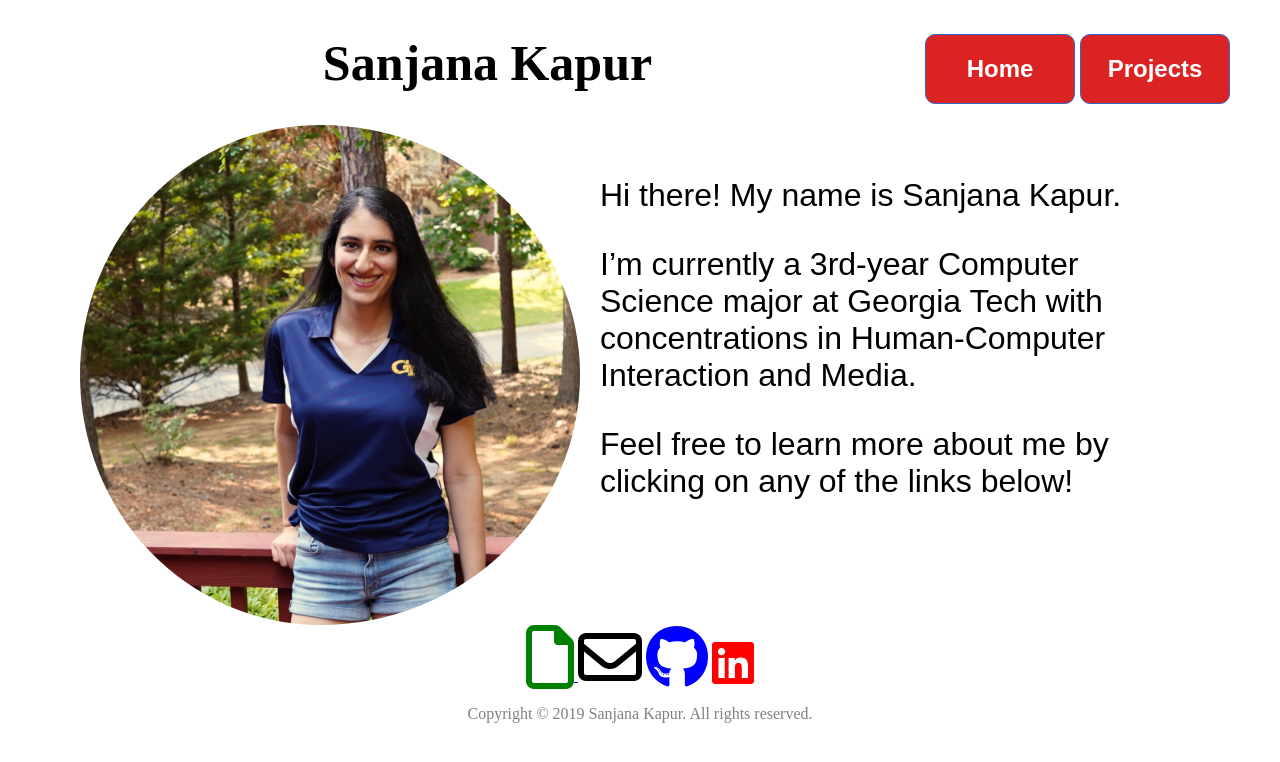
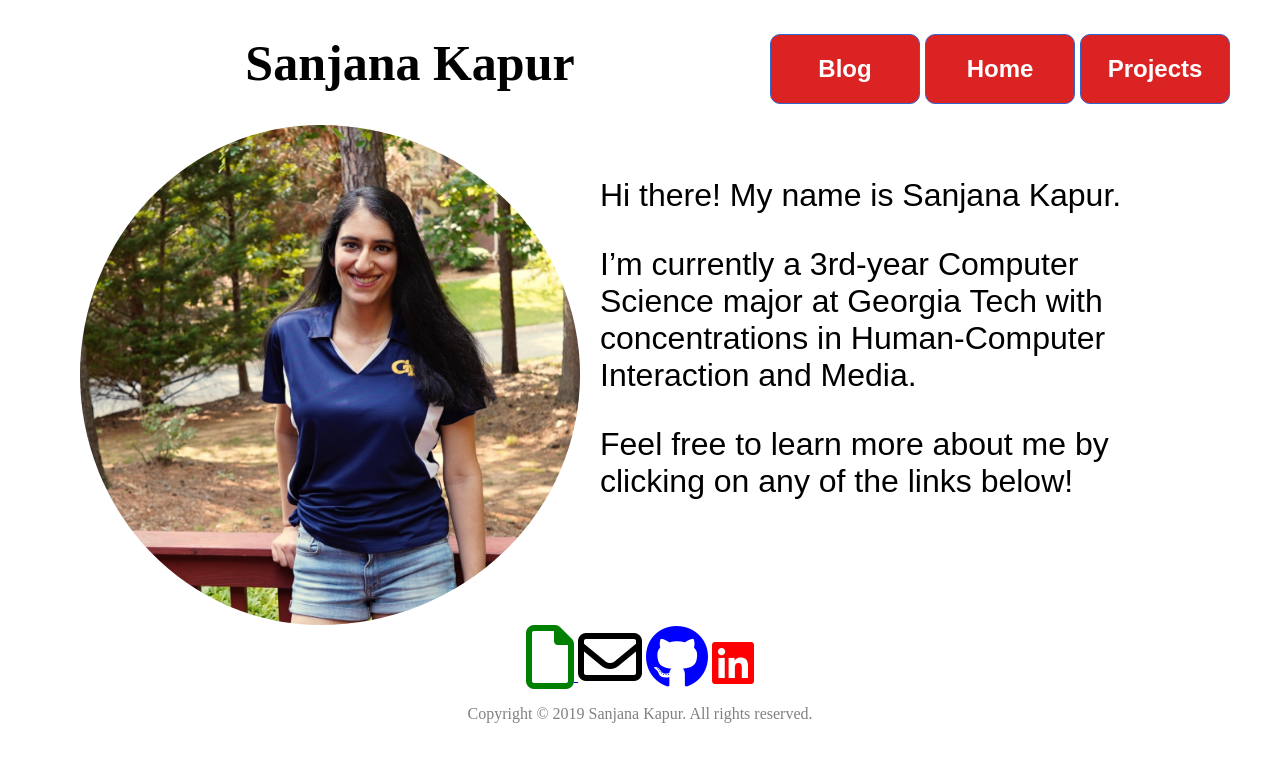
Before and after one commit to skapur12/skapur12.github.io, a Jekyll site: the page built from index.html, in a window 1280 px wide. Shown: the top 762 px of the page. Built offline with Jekyll 4.4.1, drawn with Linux system fonts in a browser that asks for light colours; nearby versions of some CDN libraries.

Commit message:
Update default.html

```diff
--- a/_layouts/default.html
+++ b/_layouts/default.html
@@ -25,6 +25,11 @@
   <input class="MyButton" type="button" value="Home" onclick="window.location.href='https://skapur12.github.io/'"/>
 </form>
 
+<form>
+  <input class="MyButton" type="button" value="Blog" onclick="window.location.href='https://skapur12.github.io/blog/'"/>
+</form>
+
+
   		<div class="container1">
 
 			  {{ content }}
```
